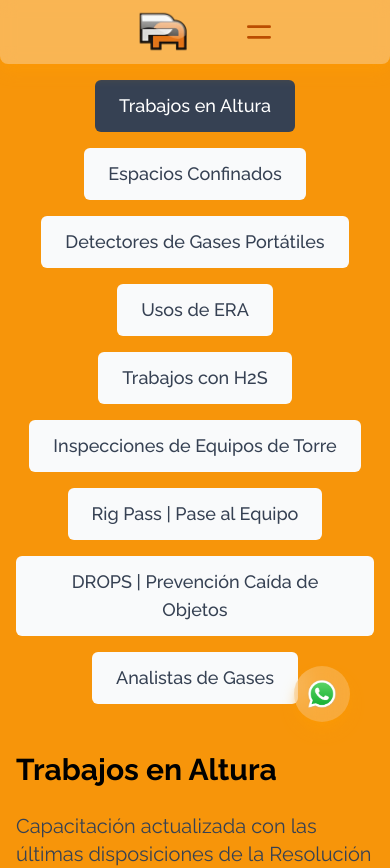
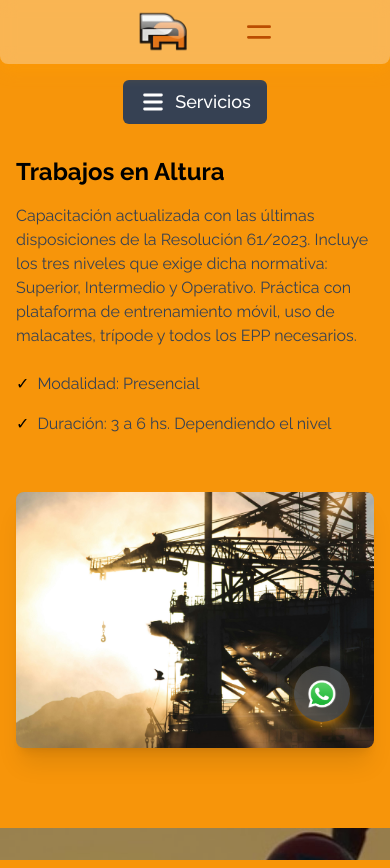
Before and after one commit to JoaquinFarah/test, a Next.js app: page /pages/training in a window 390 px wide. Shown: the top 868 px of the page. Built offline with nearby package versions, Linux system fonts and the light colour scheme.

Commit message:
Add react-icons dependency and implement hamburger menu in Training component

```diff
--- a/package.json
+++ b/package.json
@@ -14,6 +14,7 @@
     "react": "^19.0.0",
     "react-countup": "^6.5.3",
     "react-dom": "^19.0.0",
+    "react-icons": "^5.5.0",
     "react-intersection-observer": "^9.16.0",
     "react-slick": "^0.30.3",
     "slick-carousel": "^1.8.1"
--- a/src/app/pages/training/page.tsx
+++ b/src/app/pages/training/page.tsx
@@ -3,6 +3,7 @@ import React, { useState } from 'react';
 import Navbar from '@/app/components/Navbar';
 import Footer from '@/app/components/Footer';
 import Whatsapp from '@/app/components/Whatsapp';
+import { HiMenu, HiX } from 'react-icons/hi'; // Agrega esto para los íconos del menú
 
 const servicios = [
   {
@@ -105,16 +106,48 @@ const servicios = [
 
 const Training = () => {
   const [activeTab, setActiveTab] = useState(servicios[0].id);
+  const [menuOpen, setMenuOpen] = useState(false); // Estado para el menú hamburguesa
 
   return (
     <div style={{ backgroundColor: '#f7950a' }} className="min-h-screen flex flex-col">
-        <Navbar />
-        <Whatsapp />
-      <main className="flex-grow h-screen mt-20">
-
+      <Navbar />
+      <Whatsapp />
+      <main className="flex-grow mt-20 pb-20"> {/* <-- Agrega pb-16 para más espacio abajo */}
         <section>
           <div className="max-w-screen mx-auto px-4 sm:px-6 lg:px-8">
-            <div className="mb-8 flex flex-wrap justify-center gap-4">
+            {/* Menú hamburguesa solo en mobile */}
+            <div className="mb-8 flex flex-col items-center sm:hidden">
+              <button
+                onClick={() => setMenuOpen(!menuOpen)}
+                className="flex items-center px-4 py-2 bg-gray-700 text-white rounded-md focus:outline-none"
+                aria-label="Abrir menú de servicios"
+              >
+                {menuOpen ? <HiX size={28} /> : <HiMenu size={28} />}
+                <span className="ml-2 text-lg font-medium">Servicios</span>
+              </button>
+              {menuOpen && (
+                <div className="flex flex-col mt-4 w-full bg-white rounded shadow-lg z-50">
+                  {servicios.map((servicio) => (
+                    <button
+                      key={servicio.id}
+                      onClick={() => {
+                        setActiveTab(servicio.id);
+                        setMenuOpen(false);
+                      }}
+                      className={`px-6 py-3 text-left rounded-md text-lg font-medium transition-colors ${
+                        activeTab === servicio.id
+                          ? 'bg-gray-700 text-white'
+                          : 'bg-gray-50 text-gray-700 hover:bg-gray-300'
+                      }`}
+                    >
+                      {servicio.title}
+                    </button>
+                  ))}
+                </div>
+              )}
+            </div>
+            {/* Menú horizontal en desktop */}
+            <div className="mb-8 justify-center gap-4 hidden sm:flex flex-wrap">
               {servicios.map((servicio) => (
                 <button
                   key={servicio.id}
@@ -129,19 +162,16 @@ const Training = () => {
                 </button>
               ))}
             </div>
-
-            <div className="mt-12">
+            <div className="mt-8">
               {servicios.map((servicio) => (
                 <div
                   key={servicio.id}
-                  className={`${
-                    activeTab === servicio.id ? 'block' : 'hidden'
-                  }`}
+                  className={`${activeTab === servicio.id ? 'block' : 'hidden'}`}
                 >
-                  <div className="grid lg:grid-cols-2 gap-12 items-center">
+                  <div className="grid grid-cols-1 lg:grid-cols-2 gap-8 items-center">
                     <div>
-                      <h2 className="text-3xl font-bold mb-6">{servicio.title}</h2>
-                      <p className="text-xl text-gray-700 mb-8">{servicio.description}</p>
+                      <h2 className="text-2xl sm:text-3xl font-bold mb-4">{servicio.title}</h2>
+                      <p className="text-base sm:text-xl text-gray-700 mb-6">{servicio.description}</p>
                       <div className="grid grid-cols-1 md:grid-cols-2 gap-4">
                         {servicio.details.map((detail, index) => (
                           <div key={index} className="flex items-center">
@@ -150,9 +180,8 @@ const Training = () => {
                           </div>
                         ))}
                       </div>
-
                     </div>
-                    <div className="relative h-96 rounded-lg overflow-hidden shadow-xl">
+                    <div className="relative h-64 sm:h-80 lg:h-96 rounded-lg overflow-hidden shadow-xl mt-6 lg:mt-0">
                       <img
                         src={servicio.image}
                         alt={servicio.title}
```
Also changed, not shown: 1 other file (tests, documents, lock files or other folders).
